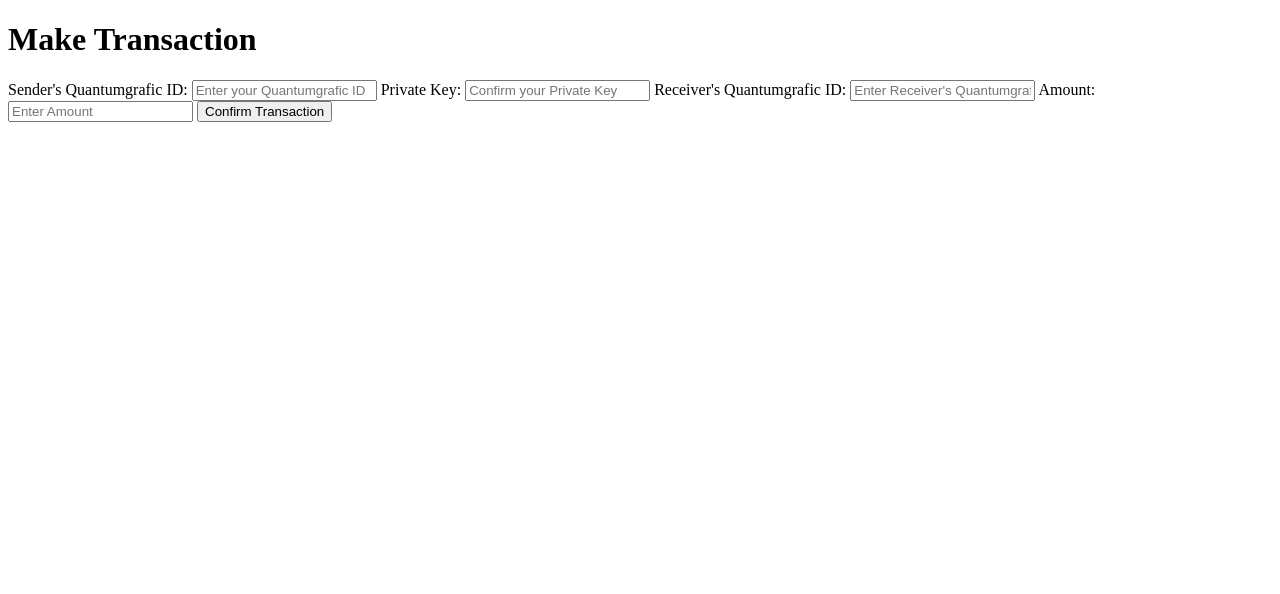
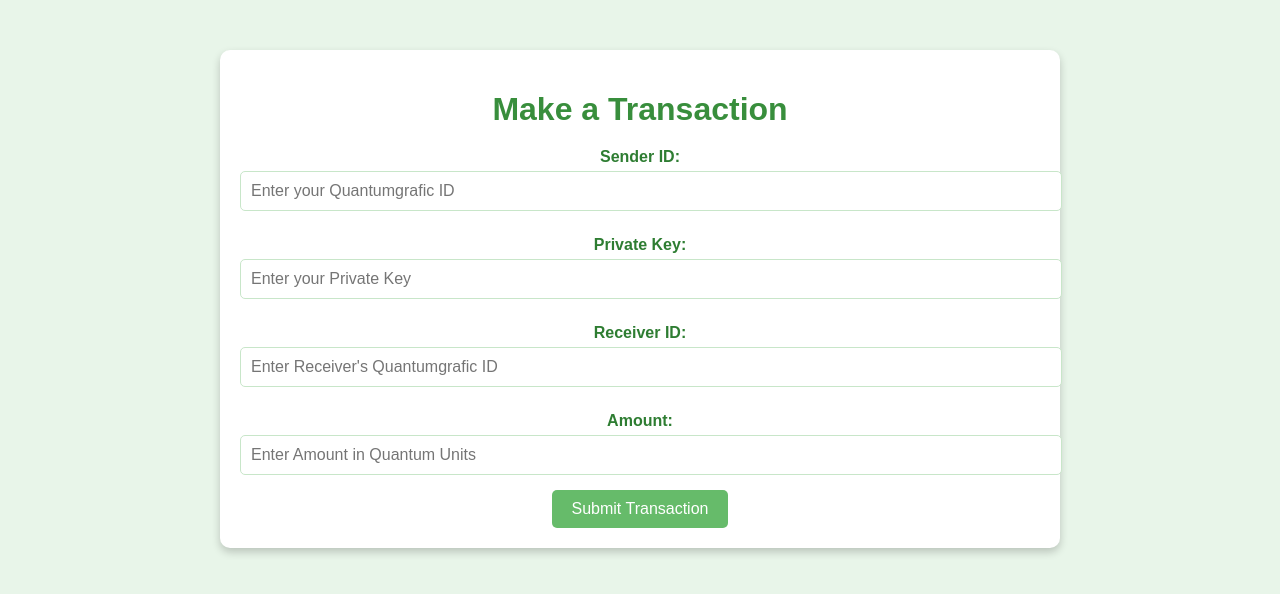
Before and after one commit to banda44/Quantum_mining, a plain HTML site: page make_transaction.html in a window 1280 px wide. Drawn offline with Linux system fonts and the light colour scheme.

Commit message:
Add files via upload

```diff
--- a/make_transaction.html
+++ b/make_transaction.html
@@ -1,25 +1,95 @@
-
 <!DOCTYPE html>
 <html lang="en">
 <head>
     <meta charset="UTF-8">
     <meta name="viewport" content="width=device-width, initial-scale=1.0">
     <title>Make Transaction</title>
+    <style>
+        body {
+            font-family: Arial, sans-serif;
+            background-color: #e8f5e9; /* Light green background */
+            margin: 0;
+            padding: 0;
+        }
+
+        .container {
+            max-width: 800px;
+            margin: 50px auto;
+            background-color: #ffffff; /* White background */
+            border-radius: 10px;
+            box-shadow: 0 4px 8px rgba(0, 0, 0, 0.2);
+            padding: 20px;
+            text-align: center;
+        }
+
+        h1 {
+            color: #388e3c; /* Dark green color */
+            margin-bottom: 20px;
+        }
+
+        label {
+            display: block;
+            margin: 10px 0 5px;
+            font-weight: bold;
+            color: #2e7d32; /* Green color */
+        }
+
+        input, select {
+            width: 100%;
+            padding: 10px;
+            margin-bottom: 15px;
+            border: 1px solid #c8e6c9; /* Light green border */
+            border-radius: 5px;
+            font-size: 16px;
+        }
+
+        button {
+            background-color: #66bb6a; /* Green button */
+            color: #fff;
+            padding: 10px 20px;
+            border: none;
+            border-radius: 5px;
+            font-size: 16px;
+            cursor: pointer;
+        }
+
+        button:hover {
+            background-color: #388e3c; /* Darker green */
+        }
+
+        .response {
+            margin-top: 20px;
+            padding: 10px;
+            background-color: #f1f8e9; /* Light green response box */
+            border-left: 5px solid #388e3c; /* Dark green border */
+            border-radius: 5px;
+            color: #2e7d32; /* Dark green text */
+            font-size: 16px;
+        }
+    </style>
 </head>
 <body>
-    <h1>Make Transaction</h1>
+    <div class="container">
+        <h1>Make a Transaction</h1>
         <form id="transactionForm">
-        <label for="sender_id">Sender's Quantumgrafic ID:</label>
+            <label for="sender_id">Sender ID:</label>
             <input type="text" id="sender_id" placeholder="Enter your Quantumgrafic ID" required>
+
             <label for="private_key">Private Key:</label>
-        <input type="password" id="private_key" placeholder="Confirm your Private Key" required>
-        <label for="receiver_id">Receiver's Quantumgrafic ID:</label>
+            <input type="text" id="private_key" placeholder="Enter your Private Key" required>
+
+            <label for="receiver_id">Receiver ID:</label>
             <input type="text" id="receiver_id" placeholder="Enter Receiver's Quantumgrafic ID" required>
+
             <label for="amount">Amount:</label>
-        <input type="number" id="amount" placeholder="Enter Amount" step="0.01" required>
-        <button type="submit">Confirm Transaction</button>
+            <input type="number" id="amount" placeholder="Enter Amount in Quantum Units" step="0.01" required>
+
+            <button type="submit">Submit Transaction</button>
         </form>
-    <div id="response"></div>
+
+        <div id="response" class="response" style="display: none;"></div>
+    </div>
+
     <script>
         document.getElementById("transactionForm").addEventListener("submit", async (e) => {
             e.preventDefault();
@@ -36,7 +106,15 @@
             });
 
             const data = await response.json();
-            document.getElementById("response").textContent = JSON.stringify(data, null, 2);
+            const responseDiv = document.getElementById("response");
+
+            if (response.ok) {
+                responseDiv.style.display = "block";
+                responseDiv.textContent = `Transaction Successful! Sent ${amount} Quantum Units to ${receiver_id}.`;
+            } else {
+                responseDiv.style.display = "block";
+                responseDiv.textContent = `Error: ${data.message}`;
+            }
         });
     </script>
 </body>
```
Lines whose indentation alone changed are shown as unchanged.
